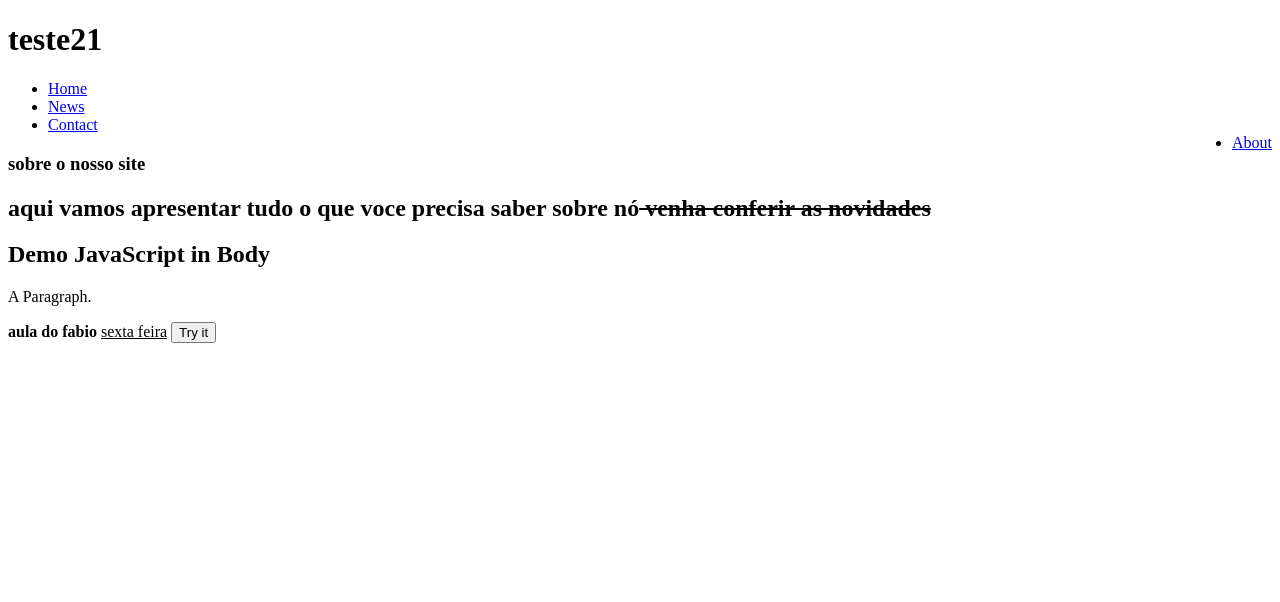
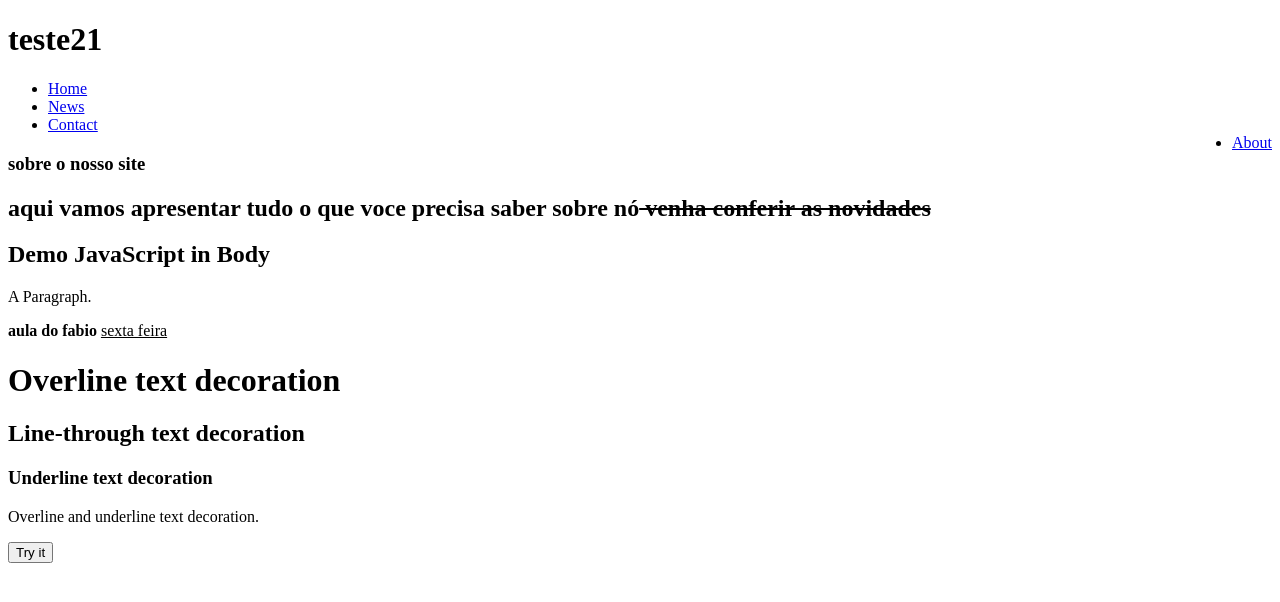
Before and after one commit to Robertafss/info06, a plain HTML site: page index.html in a window 1280 px wide. Drawn offline with Linux system fonts and the light colour scheme.

Commit message:
css configurando

```diff
--- a/estilo.css
+++ b/estilo.css
@@ -30,3 +30,22 @@ ul {
   .active {
     background-color: #04AA6D;
   }
+  h1 {
+    text-decoration-line: overline;
+    text-decoration-color: red;
+  }
+
+  h2 {
+    text-decoration-line: line-through;
+    text-decoration-color: blue;
+  }
+
+  h3 {
+    text-decoration-line: underline;
+    text-decoration-color: green;
+  }
+
+  p {
+    text-decoration-line: overline underline;
+    text-decoration-color: purple;
+  }
--- a/index.html
+++ b/index.html
@@ -21,6 +21,10 @@
 <p id="demo">A Paragraph.</p>
 <b> aula do fabio </b>
 <u> sexta feira</u>
+<h1>Overline text decoration</h1>
+<h2>Line-through text decoration</h2>
+<h3>Underline text decoration</h3>
+<p>Overline and underline text decoration.</p>
 <button type="button" onclick="myFunction()">Try it</button>
 
 </body>
```
